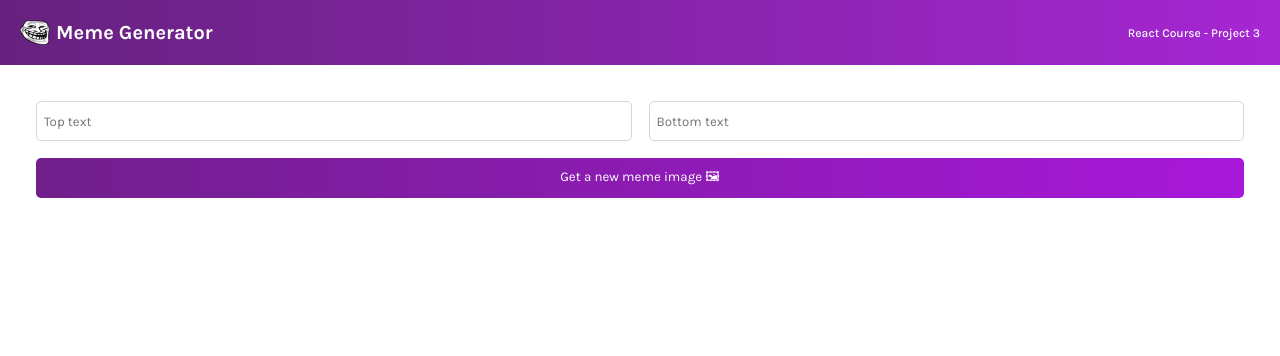
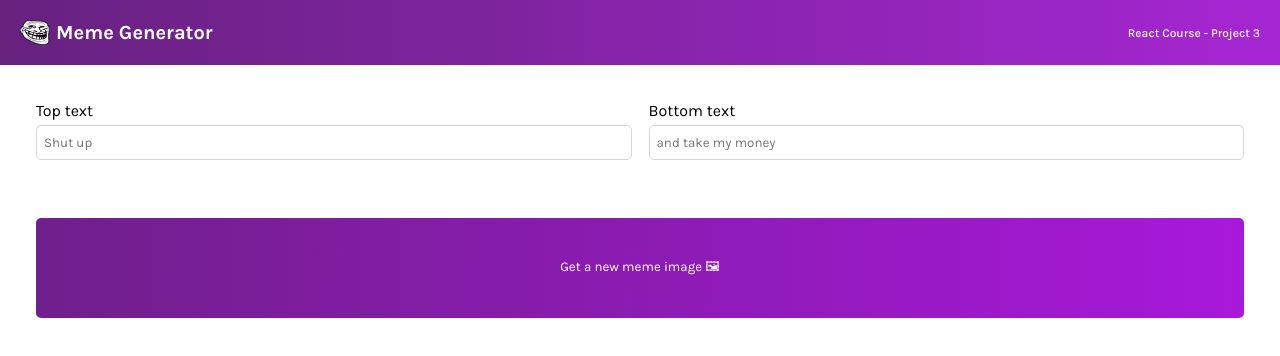
Before and after one commit to abawor/Meme-generator, a React (Vite) app: page / in a window 1280 px wide. Shown: the top 356 px of the page. Built offline with nearby package versions, Linux system fonts and the light colour scheme.

Commit message:
Added labels to form input fields

```diff
--- a/src/components/Meme.jsx
+++ b/src/components/Meme.jsx
@@ -4,16 +4,24 @@
     return (
         <main>
             <form className="form">
+                <div>
+                    <label>Top text
                         <input
                             type="text"
-                    placeholder="Top text"
+                            placeholder="Shut up"
                             className="form--input"
                         />
+                    </label>
+                </div>
+                <div>
+                    <label>Bottom text
                         <input
                             type="text"
-                    placeholder="Bottom text"
+                            placeholder="and take my money"
                             className="form--input"
                         />
+                    </label>
+                </div>
                 <button
                     className="form--button"
                 >
--- a/src/style.css
+++ b/src/style.css
@@ -37,8 +37,12 @@
 
 .form {
     display: grid;
-    grid-template: 40px 40px / 1fr 1fr;
+    grid-template: 100% 100% / 1fr 1fr;
     gap: 17px;
+}
+
+.form--label {
+    margin-bottom: 5px;
 }
 
 .form--input {
@@ -46,6 +50,9 @@
     border-radius: 5px;
     border: 1px solid #D5D4D8;
     text-indent: 5px;
+    height: 35px;
+    width: 100%;
+    margin-top: 5px;
 }
 
 .form--button {
```
Lines whose indentation alone changed are shown as unchanged.
